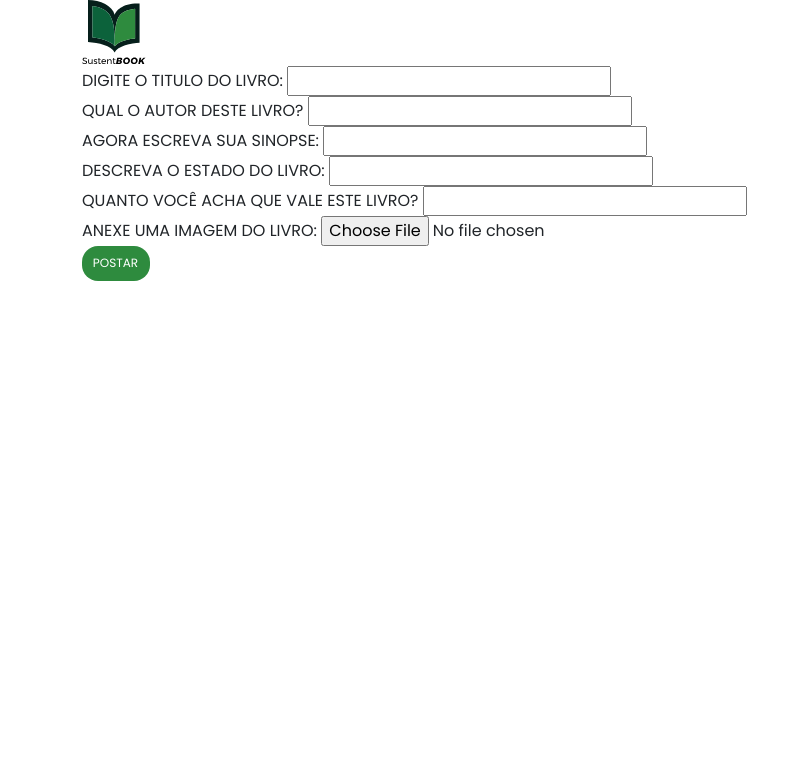
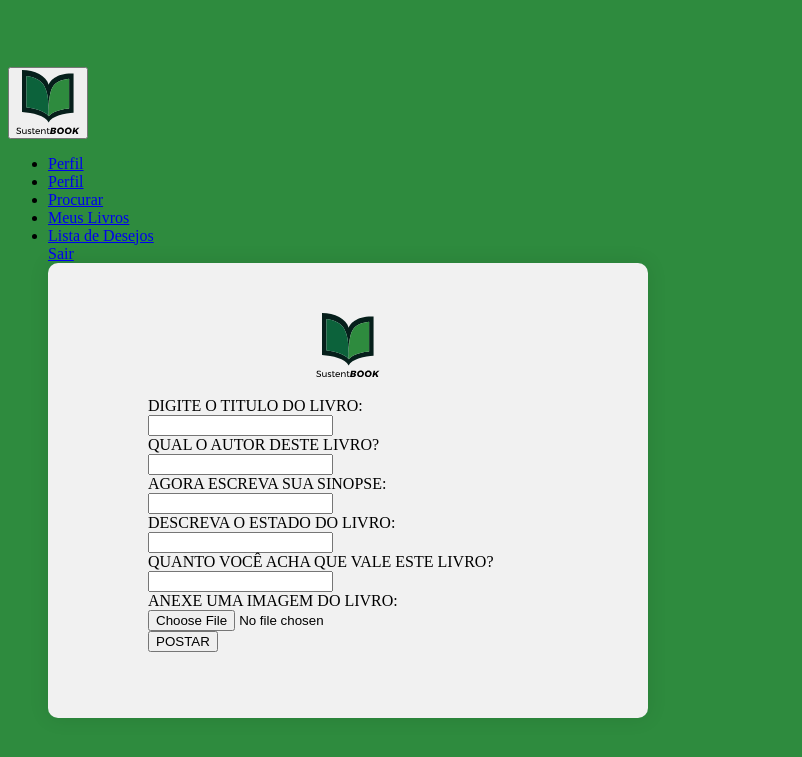
Before and after one commit to JoyceKCsilva/SustentBook, a PHP site: page /php/createlivro.php in a window 1280 px wide. Shown: the top 757 px of the page, without its empty margins (0-802 px from the left). Run offline with PHP 8.4, Linux system fonts and the light colour scheme; the visitor is signed in with stand-in values (Sample User, id 1); some libraries are stand-ins or nearby versions.

Commit message:
atualização teste CSS

```diff
--- a/css/loginstyle.css
+++ b/css/loginstyle.css
@@ -12,6 +12,8 @@ body{
     width: 600px;
     padding-top: 50px;
     padding-bottom: 50px;
+    border-radius: 10px;
+    box-shadow: 0px 0px 20px rgba(0, 0, 0, 0.1);
 }
 form{
     text-align: left;
--- a/php/createlivro.php
+++ b/php/createlivro.php
@@ -68,13 +68,57 @@ if (isset($_SESSION['USR_ID'])) {
     <meta charset="UTF-8">
     <meta name="viewport" content="width=device-width, initial-scale=1.0">
     <title>Adicionar livro</title>
-    <link href="https://cdn.lineicons.com/4.0/lineicons.css" rel="stylesheet" />
-    <link href="https://cdn.jsdelivr.net/npm/bootstrap@5.3.0-alpha3/dist/css/bootstrap.min.css" rel="stylesheet"
-        integrity="sha384-KK94CHFLLe+nY2dmCWGMq91rCGa5gtU4mk92HdvYe+M/SXH301p5ILy+dN9+nJOZ" crossorigin="anonymous">
-    <link rel="stylesheet" href="https://cdn.jsdelivr.net/npm/bootstrap-icons@1.11.3/font/bootstrap-icons.min.css">
-    <link rel="stylesheet" href="css/style.css">
+    <link rel="stylesheet" href="../css/loginstyle.css">
 </head>
 <body>
+
+<?php if (isset($_SESSION['USR_EMAIL'])): ?>
+<div class="wrapper">
+        <aside id="sidebar">
+            <div class="data-bs-target">
+                <button class="toggle-btn" type="menu">
+                    <img src="../img/logo.svg" alt="logo">
+                </button>
+                    <ul class="sidebar-nav">
+                        <li class="sidebar-item">
+                            <a href="index.php" class="sidebar-link">
+                                <i class="bi bi-house"></i>
+                                <span>Perfil</span>
+                            </a>
+                        </li>
+                        <li class="sidebar-item">
+                            <a href="php/meuperfil.php" class="sidebar-link">
+                                <i class="lni lni-user"></i>
+                                <span>Perfil</span>
+                            </a>
+                        </li>
+                        <li class="sidebar-item">
+                            <a href="php/buscar.php" class="sidebar-link">
+                                <i class="lni lni-search-alt"></i>
+                                <span>Procurar</span>
+                            </a>
+                        </li>
+                        <li class="sidebar-item">
+                            <a href="php/meuslivros.php" class="sidebar-link">
+                                <i class="lni lni-book"></i>
+                            <span>Meus Livros</span>
+                            </a>
+                        </li>
+                        <li class="sidebar-item">
+                            <a href="php/listadesejos.php" class="sidebar-link">
+                                <i class="lni lni-list"></i>
+                                <span>Lista de Desejos</span>
+                            </a>
+                        </li>
+
+                        <div class="sidebar-footer">
+                        <a href="php/logout.php" class="sidebar-link">
+                            <i class="lni lni-exit"></i>
+                            <span>Sair</span>
+                        </a>
+                    </u>
+                </div>
+                <?php endif; ?>
 
     <div class="container">
             <img src="../../img/logo.svg">
```
